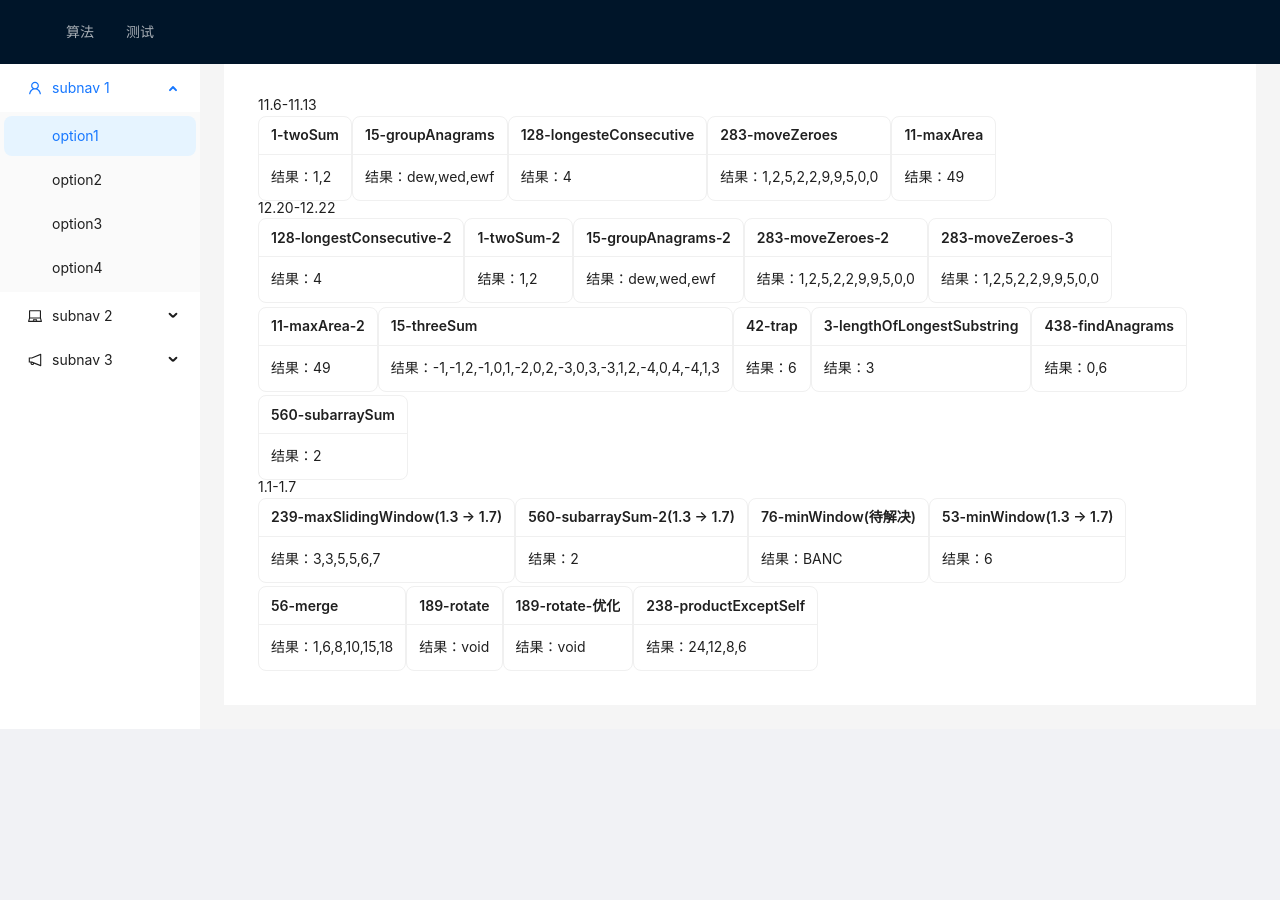
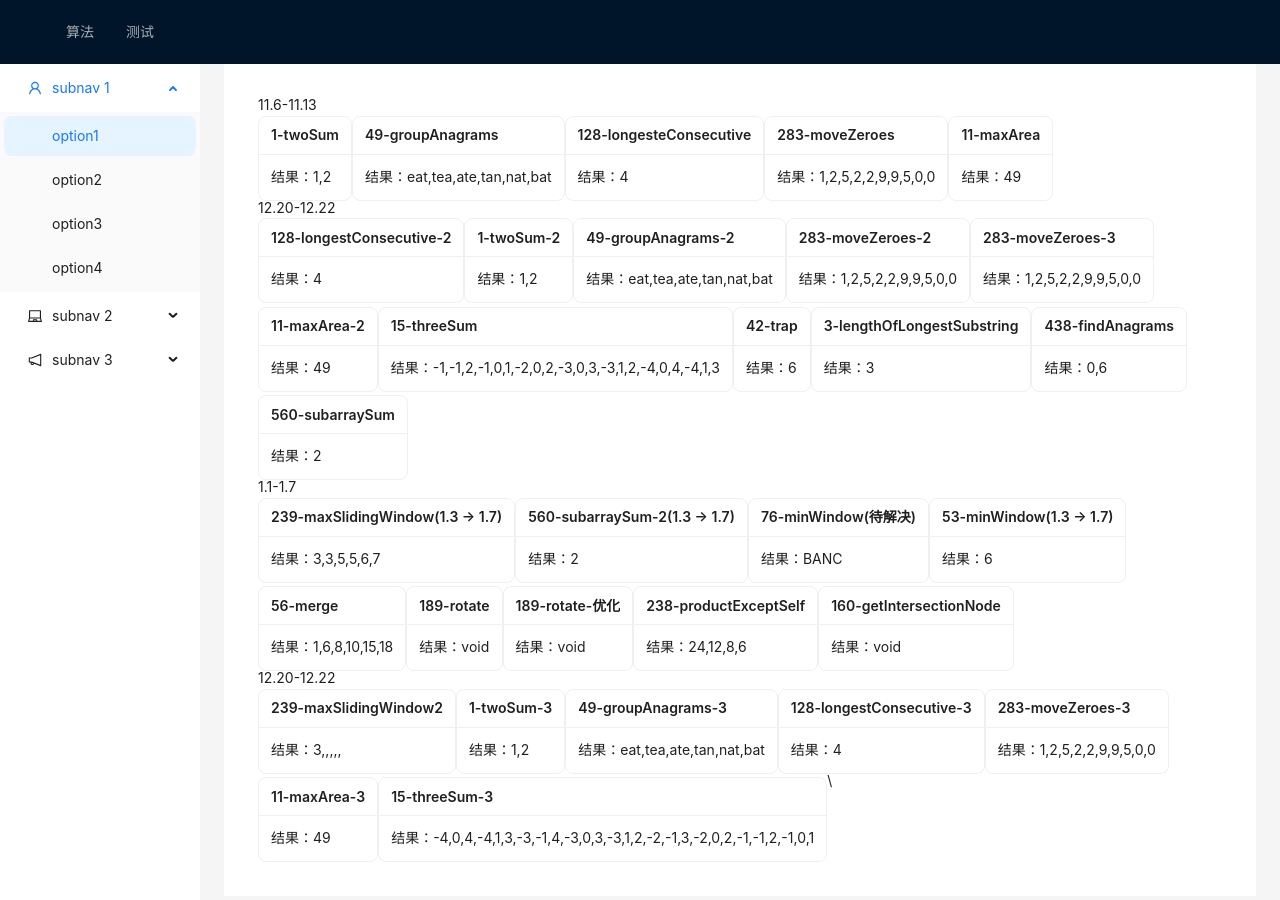
Before and after one commit to mingjourney/code-challenges, a React (Vite) app: page / in a window 1280 px wide. Shown: the top 900 px of the page. Before the commit the page ends 800 px from the top, so only its background shows below. Built offline with nearby package versions, Linux system fonts and the light colour scheme.

Commit message:
feat: 新增

```diff
--- a/src/algorithms/algorithms.ts
+++ b/src/algorithms/algorithms.ts
@@ -77,7 +77,7 @@ export const maxArea = (nums: Array<number>) => {
   return res
 }
 
-// 128. 最长连续序列
+// 128. 最长连续序列 - 2
 export const longestConsecutive2 = (nums: number[]): number => {
   const s = new Set<number>()
   for (const n of nums) {
@@ -432,3 +432,165 @@ export const productExceptSelf = (nums: number[]): number[] => {
   console.log('res', res)
   return res
 }
+class ListNode {
+  val: number
+  next: ListNode | null
+  constructor(val?: number, next?: ListNode | null) {
+    this.val = val === undefined ? 0 : val
+    this.next = next === undefined ? null : next
+  }
+}
+// 160. 相交链表
+export const getIntersectionNode = (
+  headA: ListNode | null,
+  headB: ListNode | null
+): ListNode | null => {
+  const m = new Set()
+  let p = headA
+  while (p) {
+    m.add(p)
+    p = p.next
+  }
+  let q = headB
+  while (q) {
+    if (m.has(q)) {
+      return q
+    }
+    q = q.next
+  }
+  return null
+}
+// 160. 相交链表-优化
+export const getIntersectionNode1 = (
+  headA: ListNode | null,
+  headB: ListNode | null
+): ListNode | null => {
+  let p = headA
+  let q = headB
+  while (p !== q) {
+    p = p === null ? headB : p.next
+    q = q === null ? headA : q.next
+  }
+  return p
+}
+
+// 239.滑动窗口最大值11.12
+export const maxSlidingWindow2 = (nums: number[], k: number): number[] => {
+  const res: number[] = []
+  const q: number[] = []
+  for (let i = 0; i < k; i++) {
+    if (q.length > 0 && nums[q[q.length - 1]] <= nums[i]) {
+      q.pop()
+    }
+    q.push(i)
+  }
+  res.push(nums[q[0]])
+  for (let i = k; i < nums.length; i++) {
+    while (q.length >= 0 && nums[q[q.length - 1]]) {
+      q.pop()
+    }
+    if (q[0] < i - k) {
+      q.shift()
+    }
+    res.push(nums[q[0]])
+  }
+  return res
+}
+//
+export const twoSum3 = (nums: number[], target: number): number[] => {
+  const m = new Map<number, number>()
+  for (let i = 0; i < nums.length; i++) {
+    const need = target - nums[i]
+    if (m.has(need)) {
+      return [m.get(need)!, i]
+    }
+    m.set(nums[i], i)
+  }
+  return []
+}
+// 49.字母异位词分组 3
+export const groupAnagrams3 = (string: string[]): string[][] => {
+  const m = new Map<string, string[]>()
+  for (const str of string) {
+    const sortedStr = [...str].sort().join()
+    if (m.has(sortedStr)) {
+      m.get(sortedStr)!.push(str)
+    } else {
+      m.set(sortedStr, [str])
+    }
+  }
+  return [...m.values()]
+}
+// 128.最长连续序列-3
+export const longestConsecutive3 = (nums: number[]): number => {
+  const s = new Set(nums)
+  let maxLen = 0
+  for (let c of s) {
+    if (!s.has(c - 1)) {
+      let cur = 1
+      while (s.has(++c)) {
+        cur++
+      }
+      maxLen = Math.max(maxLen, cur)
+    }
+  }
+  return maxLen
+}
+// 283.移动零-4
+export const moveZeroes4 = (nums: number[]): number[] => {
+  let k = 0
+  for (const num of nums) {
+    if (num !== 0) {
+      nums[k++] = num
+    }
+  }
+  for (k; k < nums.length; k++) {
+    nums[k] = 0
+  }
+  return nums
+}
+
+// 11.盛最多水的容器-3
+export const maxArea3 = (nums: Array<number>): number => {
+  let left = 0,
+    right = nums.length - 1
+  let max = 0
+  while (left < right) {
+    max =
+      nums[left] < nums[right]
+        ? Math.max(max, nums[left] * (right - left++))
+        : Math.max(max, nums[right] * (right-- - left))
+  }
+  return max
+}
+// 15.三数之和-2 1.14 -> 1.18
+export const threeSum2 = (nums: number[]): number[][] => {
+  const res: number[][] = []
+  nums.sort((a, b) => a - b)
+  for (let i = 0; i < nums.length; i++) {
+    if (i > 0 && nums[i] === nums[i - 1]) {
+      continue
+    }
+    let left = i + 1,
+      right = nums.length - 1
+    while (left < right) {
+      const sum = nums[left] + nums[right] + nums[i]
+      if (sum === 0) {
+        res.push([nums[i], nums[left], nums[right]])
+        while (left < right && nums[left] === nums[left + 1]) {
+          left++
+        }
+        while (left < right && nums[right] === nums[right - 1]) {
+          right--
+        }
+        left++
+        right--
+      } else if (sum < 0) {
+        left++
+      } else {
+        right--
+      }
+    }
+  }
+  return res
+}
--- a/src/pages/CodingBoard.tsx
+++ b/src/pages/CodingBoard.tsx
@@ -4,7 +4,7 @@ import CardComponent from '../components/CardComponent'
 const CodingBoard = () => {
   const input1 = [1, 2, 3, 4, 6, 2, 5, 1]
   const target1 = 5
-  const string15 = ['dew', 'wed', 'ewf']
+  const input49 = ['eat', 'tea', 'tan', 'ate', 'nat', 'bat']
   const input128 = [100, 4, 200, 1, 3, 2]
   const input283 = [1, 2, 5, 2, 0, 2, 9, 0, 9, 5]
   const input11 = [1, 8, 6, 2, 5, 4, 8, 3, 7]
@@ -37,8 +37,8 @@ const CodingBoard = () => {
         data={algorithms.twoSum(input1, target1)}
       />
       <CardComponent
-        title="15-groupAnagrams"
-        data={algorithms.groupAnagrams(string15)}
+        title="49-groupAnagrams"
+        data={algorithms.groupAnagrams(input49)}
       />
       <CardComponent
         title="128-longesteConsecutive"
@@ -59,8 +59,8 @@ const CodingBoard = () => {
         data={algorithms.twoSum2(input1, target1)}
       />
       <CardComponent
-        title="15-groupAnagrams-2"
-        data={algorithms.groupAnagrams2(string15)}
+        title="49-groupAnagrams-2"
+        data={algorithms.groupAnagrams2(input49)}
       />
       <CardComponent
         title="283-moveZeroes-2"
@@ -115,6 +115,37 @@ const CodingBoard = () => {
         title="238-productExceptSelf"
         data={algorithms.productExceptSelf(input238)}
       />
+      <CardComponent
+        title="160-getIntersectionNode"
+        data={algorithms.getIntersectionNode(null, null)}
+      />
+      <h4>12.20-12.22</h4>
+      <CardComponent
+        title="239-maxSlidingWindow2"
+        data={algorithms.maxSlidingWindow2(input239_nums, input239_k)}
+      />
+      <CardComponent
+        title="1-twoSum-3"
+        data={algorithms.twoSum3(input1, target1)}
+      />
+      <CardComponent
+        title="49-groupAnagrams-3"
+        data={algorithms.groupAnagrams3(input49)}
+      />
+      <CardComponent
+        title="128-longestConsecutive-3"
+        data={algorithms.longestConsecutive3(input128)}
+      />
+      <CardComponent
+        title="283-moveZeroes-3"
+        data={algorithms.moveZeroes4(input283)}
+      />
+      <CardComponent title="11-maxArea-3" data={algorithms.maxArea3(input11)} />
+      <CardComponent
+        title="15-threeSum-3"
+        data={algorithms.threeSum2(input15)}
+      />
+      \
     </div>
   )
 }
```
